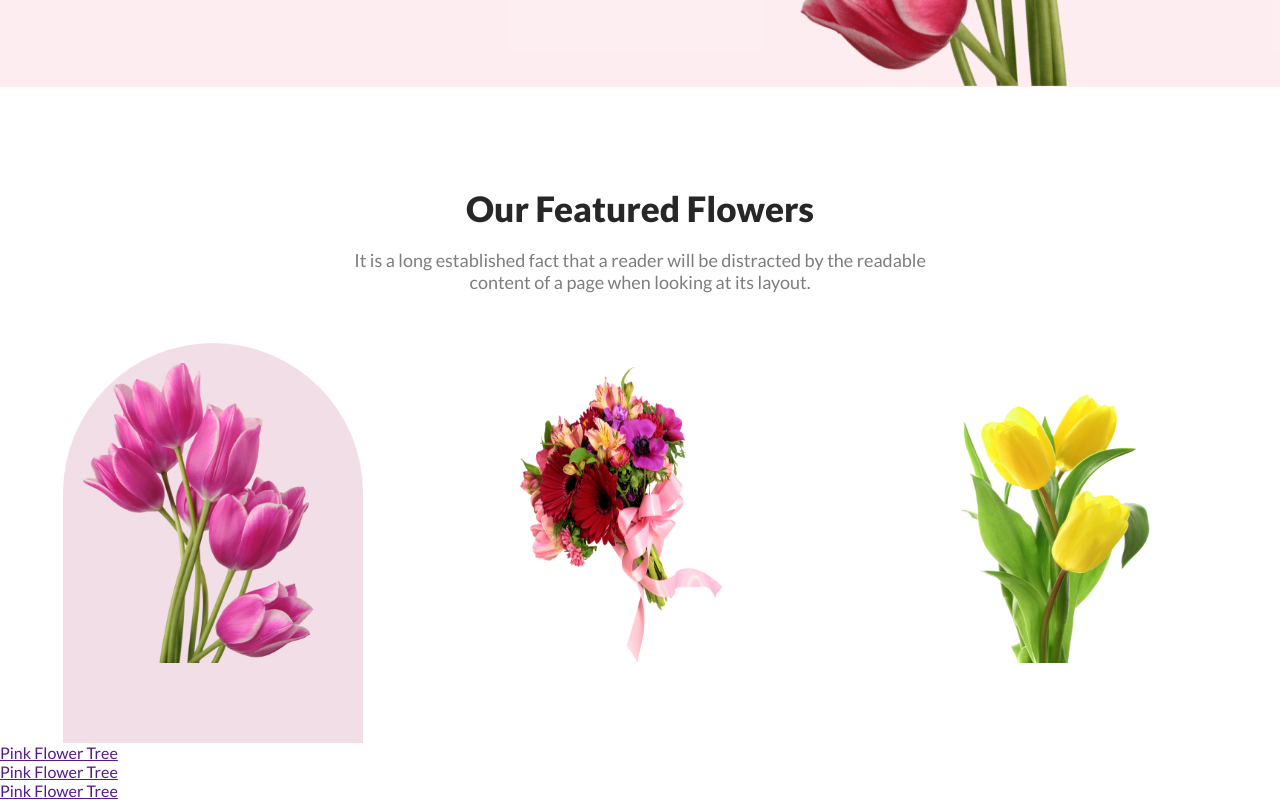
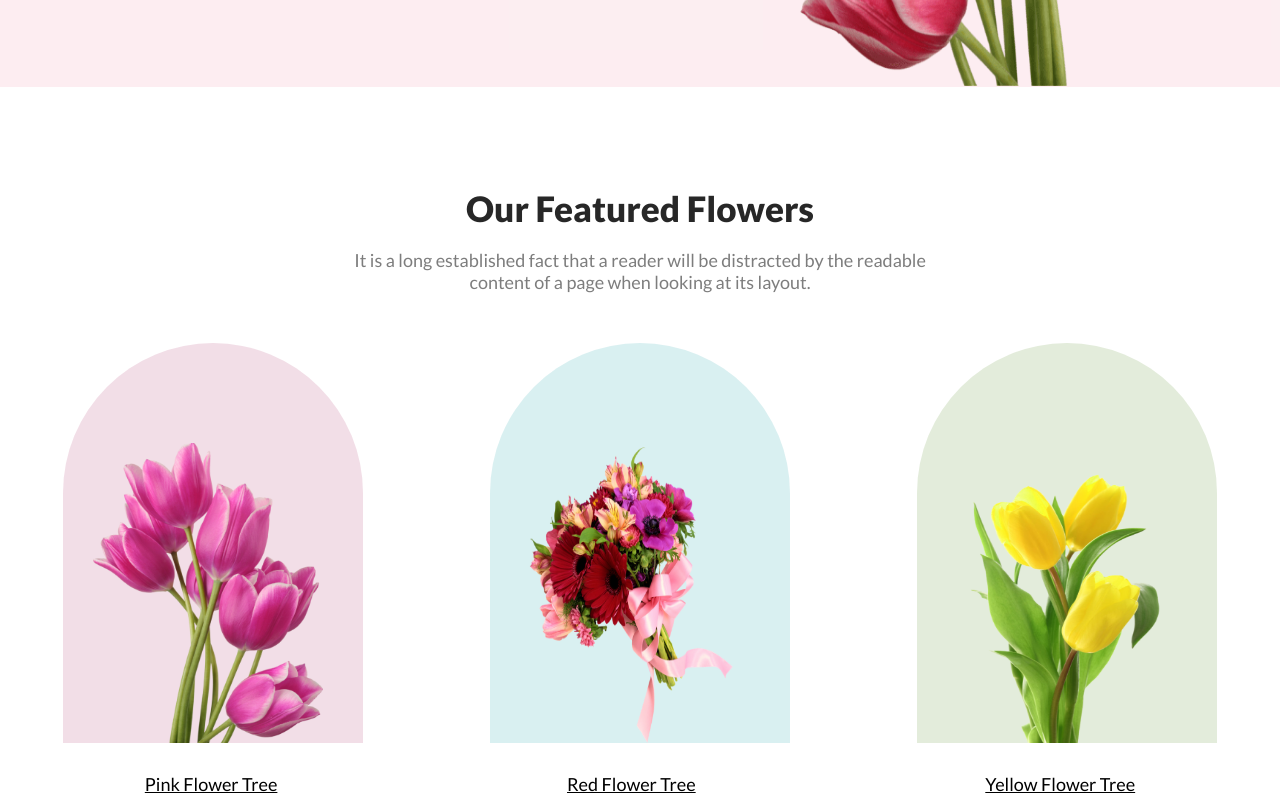
Before and after one commit to ShahariarSohan/flower-website, a plain HTML site: page index.html in a window 1280 px wide. Shown: the part 713-1513 px from the top of the page. Drawn offline with Linux system fonts and the light colour scheme.

Commit message:
Featured flower section added

```diff
--- a/index.html
+++ b/index.html
@@ -42,14 +42,14 @@
                 <div class="flower-box" id="box2">
                     <img class="flower-img"src="Flower Asset/pngwing 5.png" alt=""><br>
                 </div>
-                <div class="flower-box" id="box">
+                <div class="flower-box" id="box3">
                     <img class="flower-img" src="Flower Asset/pngwing 7.png" alt=""><br>
                 </div>
             </div>
             <div class="flower-name">
-                <p><a href="">Pink Flower Tree</a></p>
-                <p><a href="">Pink Flower Tree</a></p>
-                <p><a href="">Pink Flower Tree</a></p>
+               <a href="">Pink Flower Tree</a>
+               <a href="">Red Flower Tree</a>
+                <a href="">Yellow Flower Tree</a>
             </div>
         </div>
     </main>
--- a/style.css
+++ b/style.css
@@ -64,12 +64,13 @@
     display: flex;
     justify-content: space-around;
     align-items: center;
-    margin-top: 50px;
+    margin: 50px 0 30px 0;
 }
 
 .flower-box {
     width: 300px;
     height: 400px;
+    position:relative;
 }
 
 #box1 {
@@ -78,22 +79,25 @@
 }
 
 #box2 {
-
+    border-radius: 300px 300px 0px 0px;
+    background: rgba(5, 151, 160, 0.15);
 }
 
 #box3 {
-
+    border-radius: 300px 300px 0px 0px;
+    background: rgba(71, 125, 17, 0.15);
 }
 .flower-img {
     width: 230px;
     height: 300px;
-    margin:20px;
+    margin:100px 30px 0 30px;
+
 }
-flower
-.flower-box a {
-    text-decoration: none;
+.flower-name{
+    display:flex;
+    justify-content: space-around;
 }
-
-.flower-box p {
-    text-align: center;
+.flower-name a{
+    color:#000;
+    font-size: 18px;
 }
```
